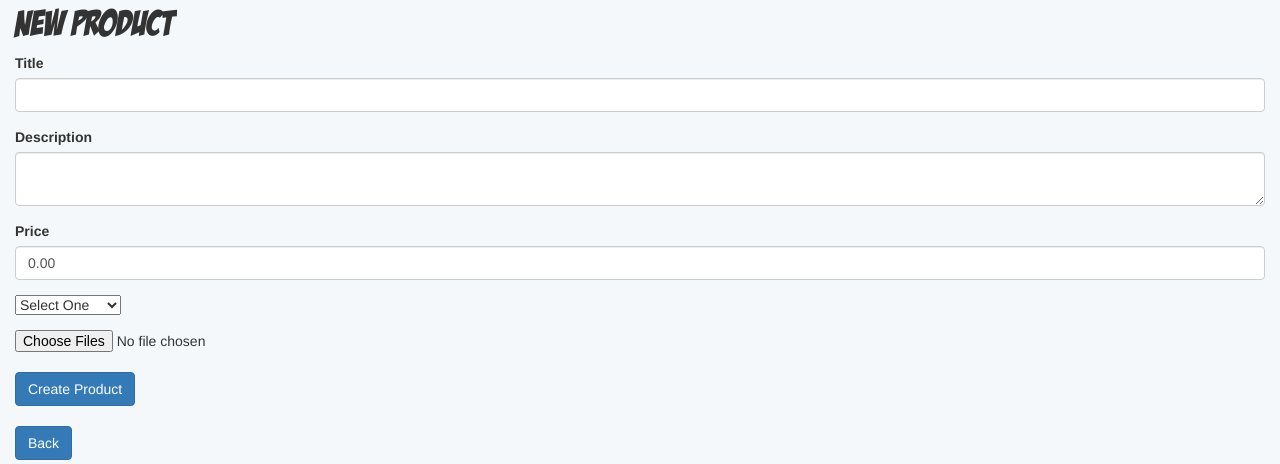
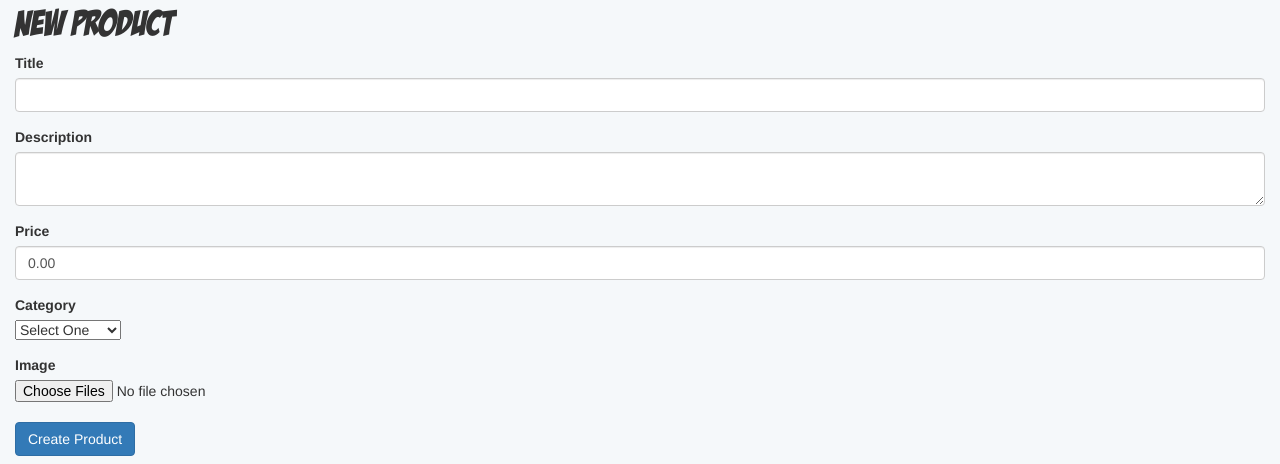
Before and after one commit to JasonLazzuri/DestinyCity, a Rails app: page /products/new in a window 1280 px wide. Shown: the part 227-691 px from the top of the page. Run offline with Rails 7, Linux system fonts and the light colour scheme; the visitor is signed in with stand-in values (Sample User, id 1); style sheets or scripts are compiled from the project's sources; parts of the project's set-up code (start-up, migrations or seed data) failed here and were passed over; some libraries are stand-ins or nearby versions; grey boxes are pictures that could not be loaded.

Commit message:
add a little bit of styling

```diff
--- a/app/assets/stylesheets/application.scss
+++ b/app/assets/stylesheets/application.scss
@@ -195,8 +195,7 @@ h1,h2,h3,h4,h5,p{
 }
 
 
-/* CSS used here will be applied after bootstrap.css */
-
+//Products pages
 .productbox {
   position: relative;
   border: 1px solid #ddd;
--- a/app/views/products/_form.html.erb
+++ b/app/views/products/_form.html.erb
@@ -16,12 +16,16 @@
         <%= form.number_field :price, value: number_to_currency(form.object.price.to_f, delimiter: '', unit: ''), step: :any, :class => "form-control", id: :product_price %>
       </div>
 
+
       <div class="form-group">
+        <%= form.label :category %>
+        <br>
         <%= form.select :category, options_for_select([['Select One', ''], 'independant', 'graphic novel','merchandise']), :class => "form-control"%>
       </div>
 
       <div class="control-group">
         <div class="controls">
+          <%= form.label :image %>
           <%= form.file_field :image, type: :file, multiple: true %>
         </div>
       </div>
--- a/app/views/products/index.html.erb
+++ b/app/views/products/index.html.erb
@@ -27,6 +27,6 @@
     	</div><!--/row-->
     </div><!--/container -->
 
-<br><br>
+    <br><br>
   </div>
 </div>
```
